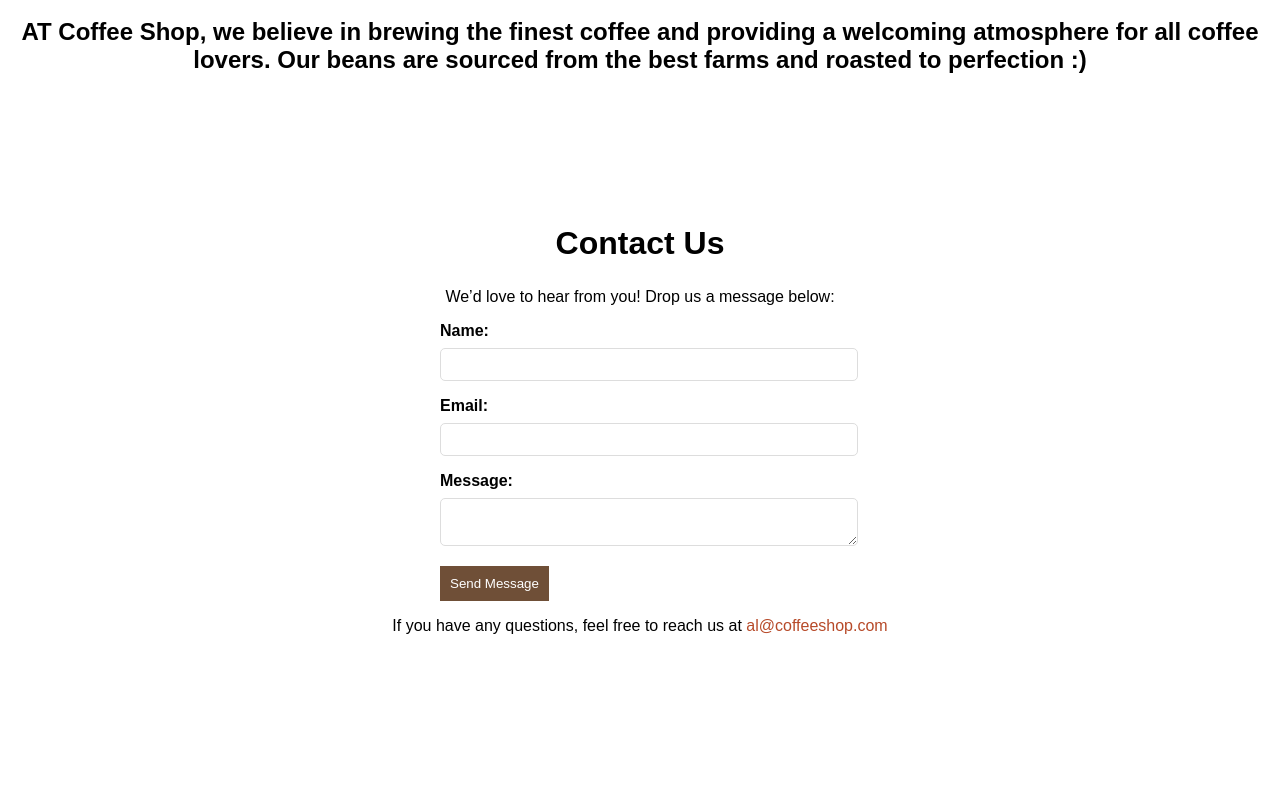
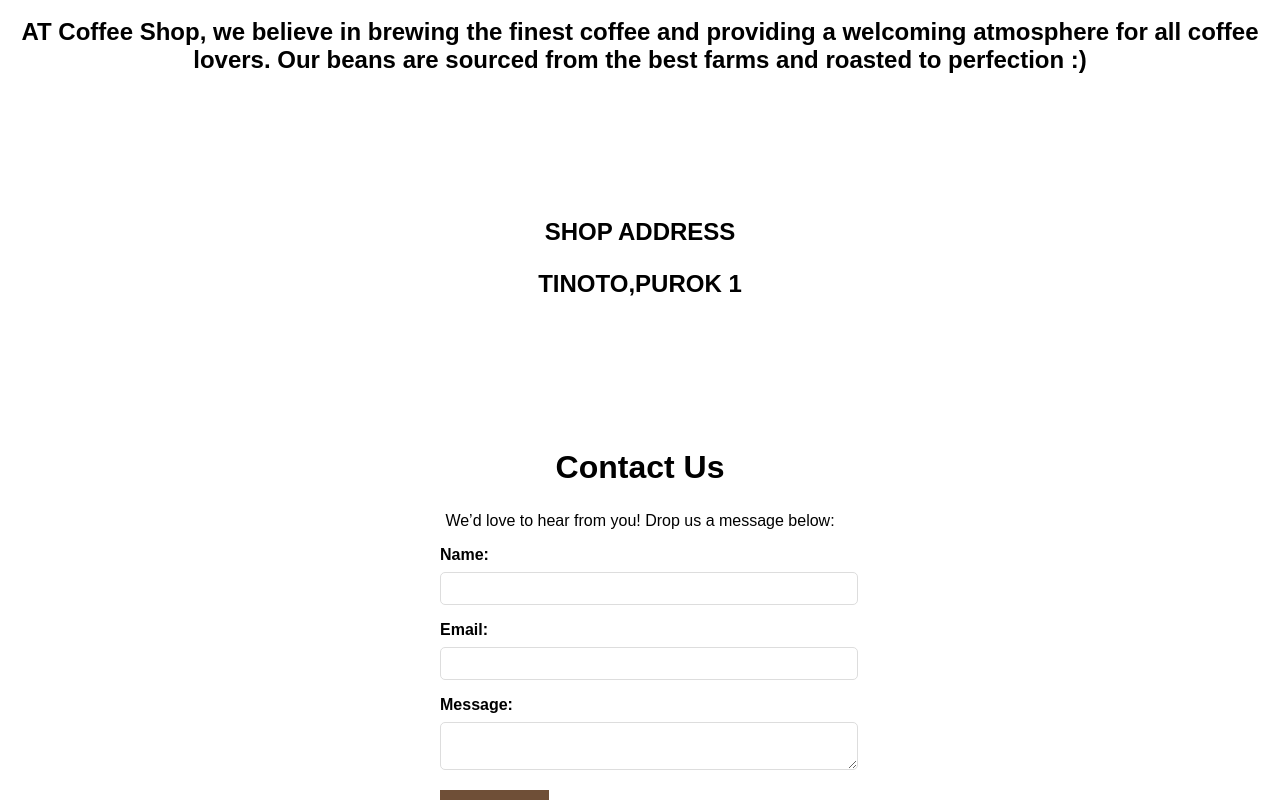
Before and after one commit to almontazer/al-coffeeshop.com, a plain HTML site: page index.html in a window 1280 px wide. Shown: the part 1109-1909 px from the top of the page. Before the commit the page ends 1810 px from the top, so only its background shows below. Drawn offline with Linux system fonts and the light colour scheme; a script that the page names is missing.

Commit message:
Add files via upload

```diff
--- a/index.html
+++ b/index.html
@@ -20,6 +20,8 @@
         <li><a href="#menu">Menu</a></li>
         <li><a href="#about">About</a></li>
         <li><a href="#contact">Contact</a></li>
+        <li><a href="#SHOP">SHOP</a></li>
+
       </ul>
     </nav>
   </header>
@@ -66,7 +68,11 @@
 
 
 </section>
-
+<!-- About Section -->
+<section id="about">
+  <h1>SHOP ADDRESS</h1>
+  <h1><p>TINOTO,PUROK 1</p></h1>
+</section>
 <section id="contact">
     <h2>Contact Us</h2>
     <p>We’d love to hear from you! Drop us a message below:</p>
```
